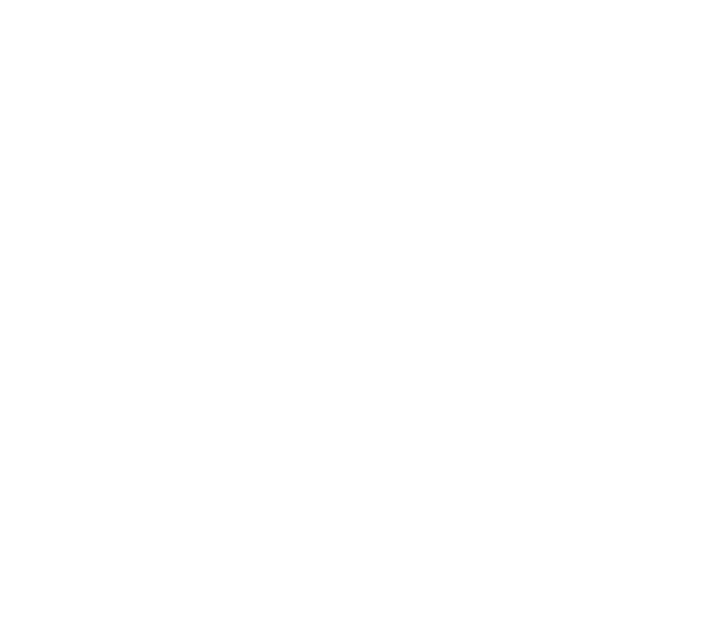
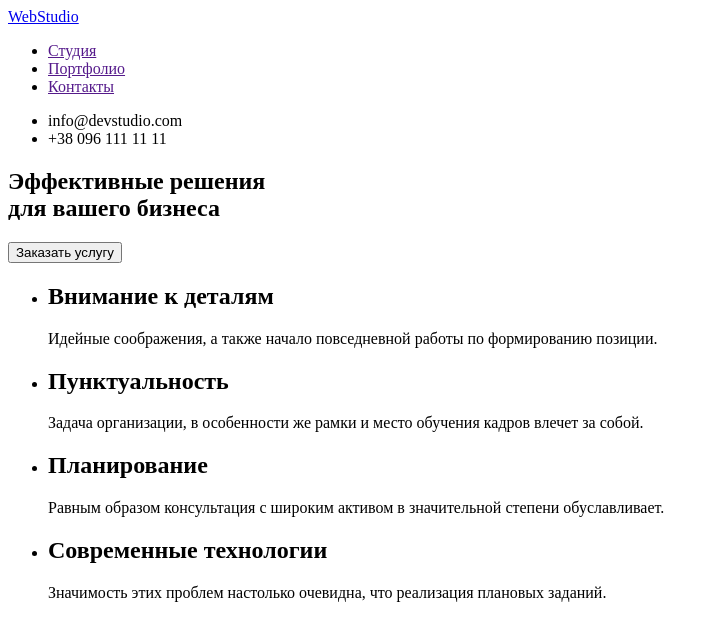
Before and after one commit to CrabSerg/goit-markup-hw-01, a plain HTML site: page index.html in a window 1280 px wide. Shown: the whole page, without its empty margins (0-717 px from the left). Drawn offline with Linux system fonts and the light colour scheme.

Commit message:
Update index.html

```diff
--- a/index.html
+++ b/index.html
@@ -7,6 +7,64 @@
     <title>Document</title>
 </head>
 <body>
+    <!--Голова-->
+    <header>
+        <nav>
+            <a href="/">WebStudio</a>
+            <ul>
+                <li><a href="">Студия</a></li>
+                <li><a href="">Портфолио</a></li>
+                <li><a href="">Контакты</a></li>
+            </ul>
+        </nav>
+            <ul>
+                <li><a href="mailto:info@devstudio.com"></a>info@devstudio.com</li>
+                <li><a href="tel:+380961111111"></a>+38 096 111 11 11</li>
+            </ul>
+    </header>
 
+    <!--Основний контент-->
+<main>
+    <div>
+        <section>
+            <h1>Эффективные решения <br /> для вашего бизнеса</h1>
+            <button type="button">Заказать услугу</button>
+        </section>
+    </div>
+
+    <!--Особливоості-->
+        <section>
+            <ul>
+                <li>
+                    <h2>Внимание к деталям</h2>
+                        <p>Идейные соображения, а также начало повседневной работы по формированию позиции.</p>
+                </li>
+                <li>
+                    <h2>Пунктуальность</h2>
+                        <p>Задача организации, в особенности же рамки и место обучения кадров влечет за собой.</p>
+                </li>
+                <li>
+                    <h2>Планирование</h2>
+                        <p>Равным образом консультация с широким активом в значительной степени обуславливает.</p>
+                </li>
+                <li>
+                    <h2>Современные технологии</h2>
+                        <p>Значимость этих проблем настолько очевидна, что реализация плановых заданий.</p>
+                </li>
+            </ul>
+        </section>
+    <!--Чим ми займаємось-->
+        <section>
+
+        </section>
+    <!--Наша команда-->
+        <section>
+
+        </section>
+</main>
+    <!--Контакти-->
+        <footer>
+
+        </footer>
 </body>
 </html>
```
